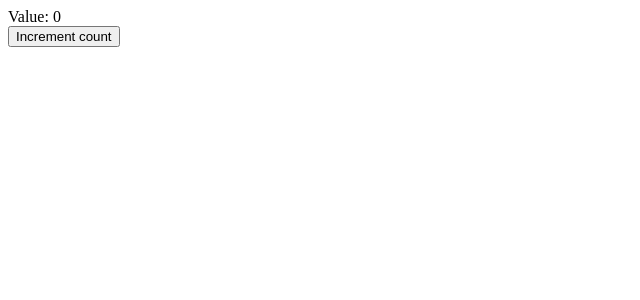
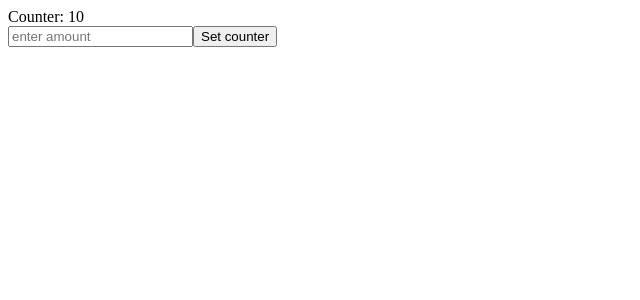
Before and after one commit to timdecillis/Hair-Nor-There, a React (Create React App) app: page / in a window 1280 px wide. Shown: the top 300 px of the page, without its empty margins (0-640 px from the left). Built offline with nearby package versions, Linux system fonts and the light colour scheme.

Commit message:
Implemented set function

```diff
--- a/src/App.js
+++ b/src/App.js
@@ -1,20 +1,32 @@
 import React from 'react'
-import { Dispatch } from 'redux'
+import { useSelector, useDispatch } from 'react-redux'
+import { useState } from 'react'
 
+import { set } from './components/actions'
 import store from './newStore'
 
 const App = () => {
 
-  let value = store.getState().value;
+  const [input, setInput] = useState('');
 
-  const increment = () => {
+  const dispatch = useDispatch();
+  let value = useSelector(state => state.value);
 
+  const submit = (e) => {
+    e.preventDefault();
+    let value = input;
+    console.log('value:',value)
+    dispatch(set(value));
+    setInput('');
   }
 
   return (
     <>
-      <div>Value: {value}</div>
-      <button>Increment count</button>
+      <div>Counter: {value}</div>
+      <form onSubmit={submit}>
+        <input onChange={(e) => setInput(e.target.value)} type='text' placeholder='enter amount' value={input}></input>
+        <input type='submit' value='Set counter'></input>
+      </form>
     </>
   )
 }
--- a/src/reducer.ts
+++ b/src/reducer.ts
@@ -1,4 +1,4 @@
-const initialState = {value: 0};
+const initialState = {value: 10};
 
 export const reducer = (state = initialState, action: any) => {
   if (action.type === 'INCREMENT') {
```
